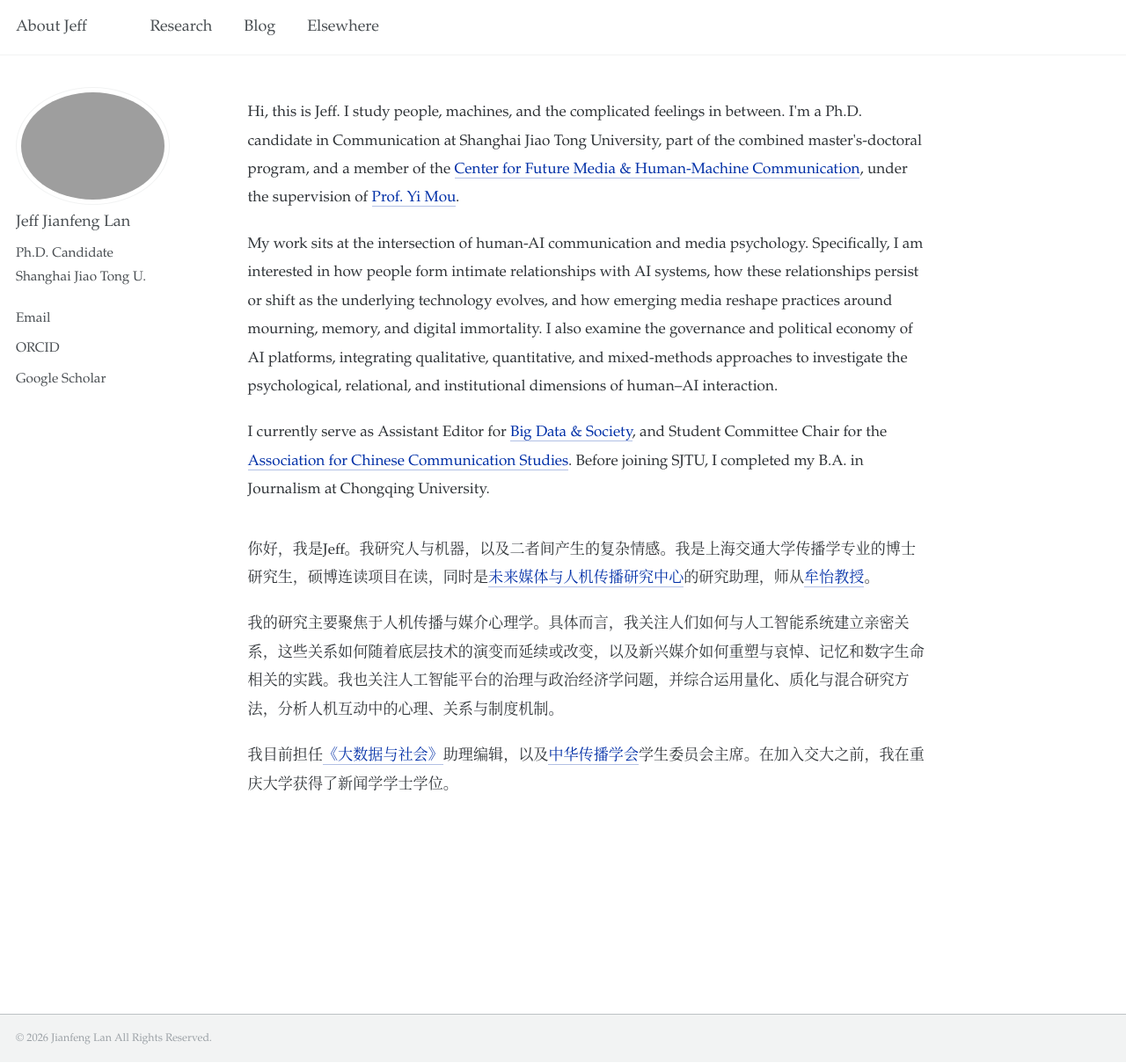
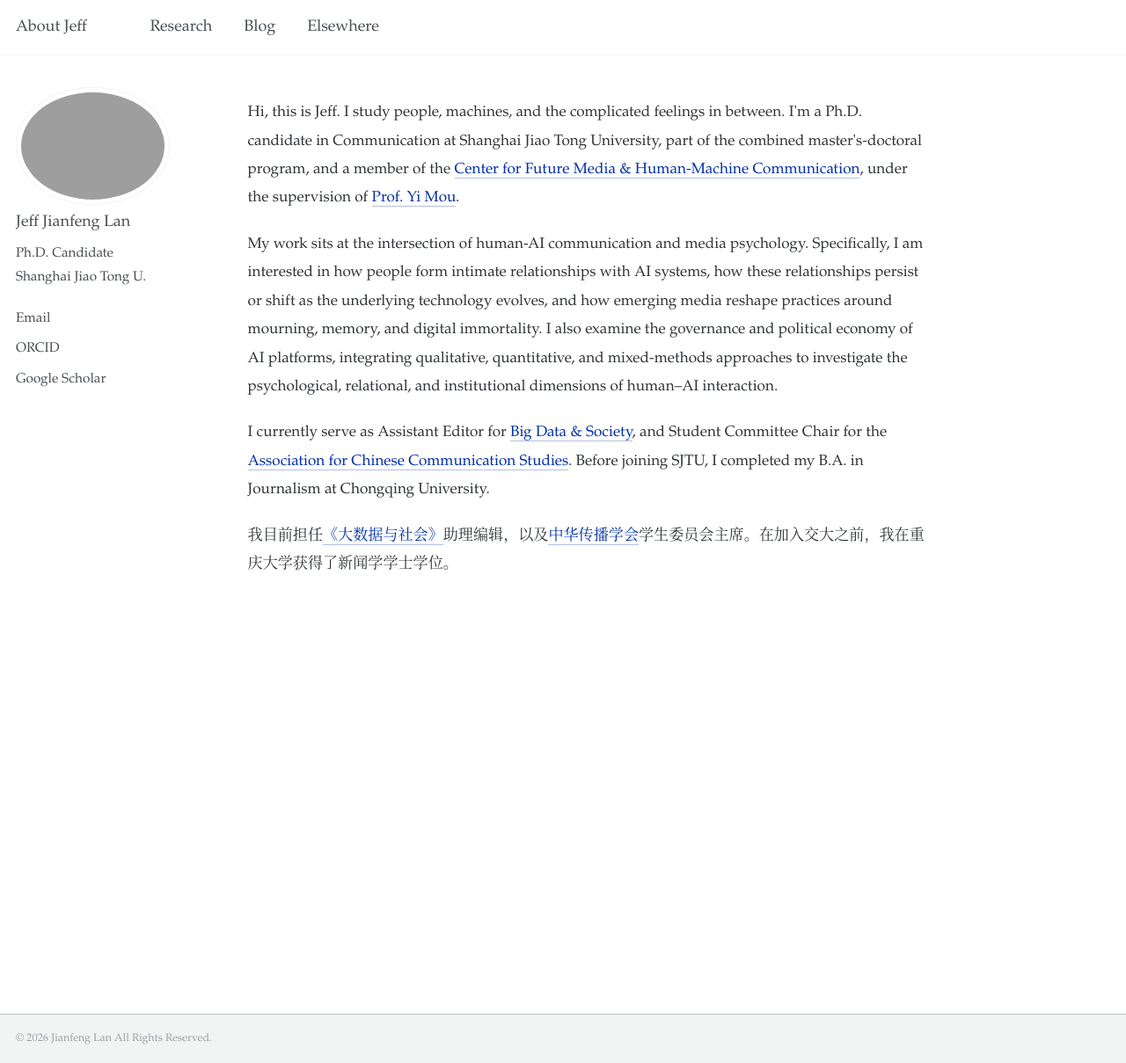
Before and after one commit to jianfenglan/jianfenglan.github.io, a Jekyll site: the page built from _pages/about.md, in a window 1280 px wide and 1209 px high. Shown: the whole window at 88% size. Built offline with Jekyll 4.4.1, drawn with Linux system fonts in a browser that asks for light colours.

Commit message:
Update about.md

```diff
--- a/_pages/about.md
+++ b/_pages/about.md
@@ -47,10 +47,6 @@ redirect_from:
 
 <p>I currently serve as Assistant Editor for <a href="https://journals.sagepub.com/home/bds" target="_blank">Big Data &amp; Society</a>, and Student Committee Chair for the <a href="https://www.chinesecommunicationstudies.com/" target="_blank">Association for Chinese Communication Studies</a>. Before joining SJTU, I completed my B.A. in Journalism at Chongqing University.</p>
 
-<p class="cn">你好，我是Jeff。我研究人与机器，以及二者间产生的复杂情感。我是上海交通大学传播学专业的博士研究生，硕博连读项目在读，同时是<a href="https://cfmhmc.github.io/" target="_blank">未来媒体与人机传播研究中心</a>的研究助理，师从<a href="https://cfmhmc.github.io/yimou.github.io/" target="_blank">牟怡教授</a>。</p>
-
-<p>我的研究主要聚焦于人机传播与媒介心理学。具体而言，我关注人们如何与人工智能系统建立亲密关系，这些关系如何随着底层技术的演变而延续或改变，以及新兴媒介如何重塑与哀悼、记忆和数字生命相关的实践。我也关注人工智能平台的治理与政治经济学问题，并综合运用量化、质化与混合研究方法，分析人机互动中的心理、关系与制度机制。</p>
-
 <p>我目前担任<a href="https://journals.sagepub.com/home/bds" target="_blank">《大数据与社会》</a>助理编辑，以及<a href="https://www.chinesecommunicationstudies.com/" target="_blank">中华传播学会</a>学生委员会主席。在加入交大之前，我在重庆大学获得了新闻学学士学位。</p>
 
 </div>
```
